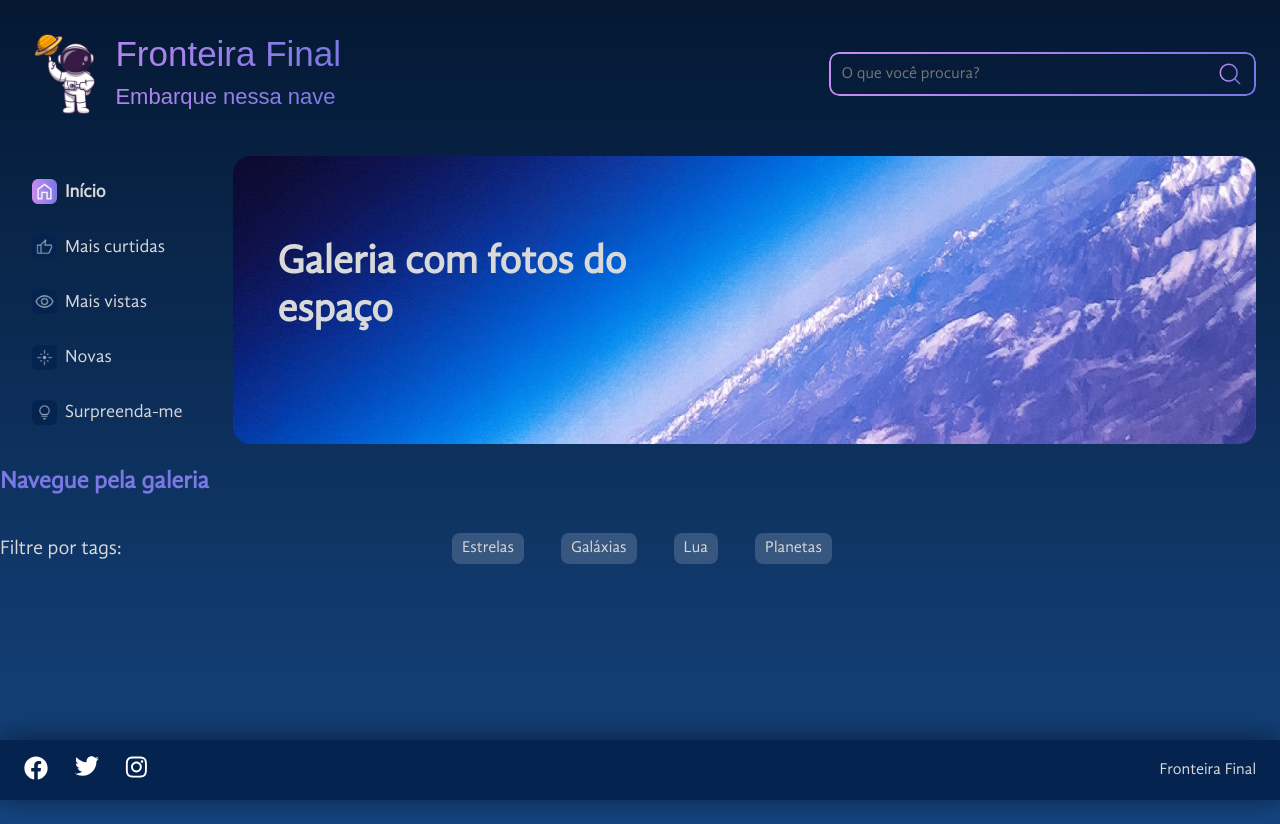
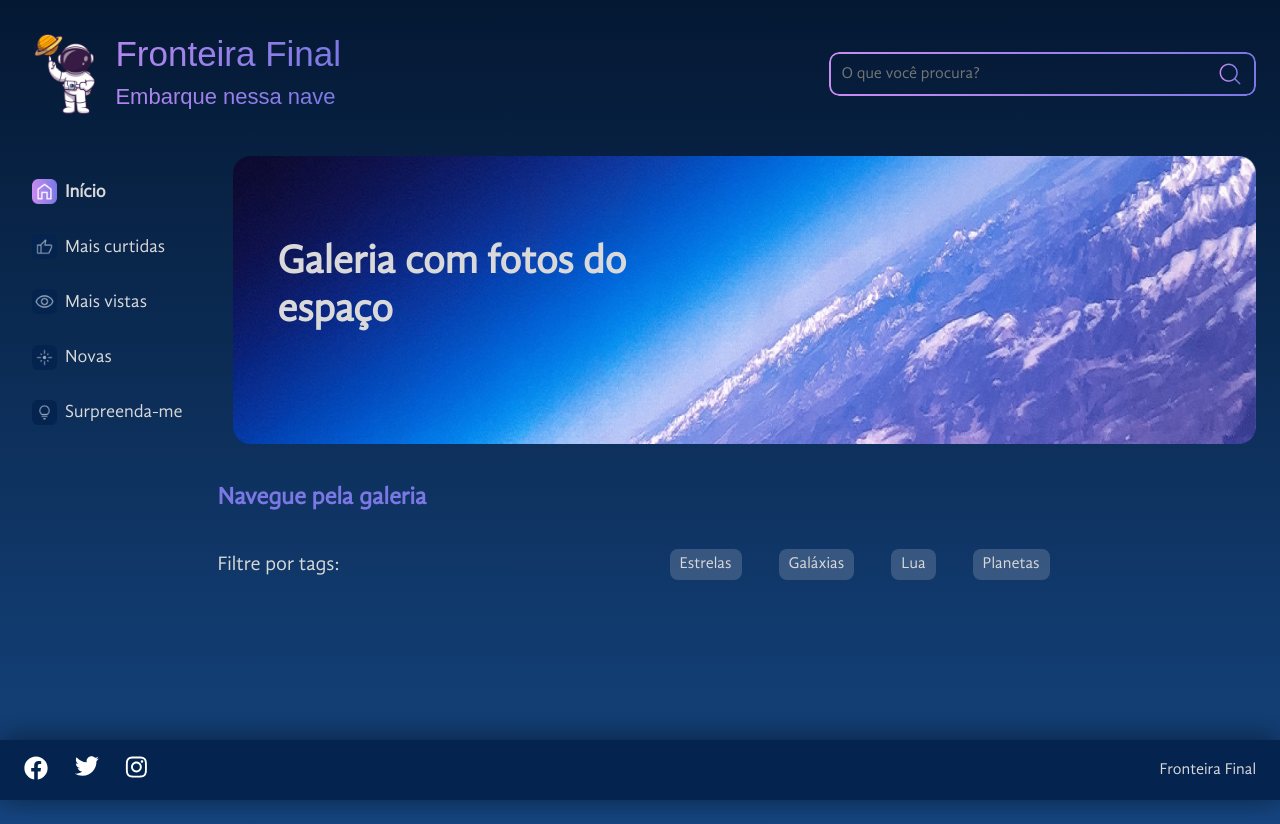
Before and after one commit to NeuronioAzul/space-last-frontier, a React (Create React App) app: page / in a window 1280 px wide. Built offline with nearby package versions, Linux system fonts and the light colour scheme; a web font is replaced by a local one.

Commit message:
💅🏻style(componente) Adiciona style ao componente Galeria

```diff
--- a/src/paginas/PaginaInicial/PaginaInicial.module.scss
+++ b/src/paginas/PaginaInicial/PaginaInicial.module.scss
@@ -30,3 +30,11 @@
     }
   }
 }
+
+.galeria {
+  display: flex;
+  justify-content: space-between;
+  align-items: flex-start;
+  margin-left: 17%;
+  margin-top: 1rem;
+}
--- a/src/paginas/PaginaInicial/index.jsx
+++ b/src/paginas/PaginaInicial/index.jsx
@@ -13,7 +13,7 @@
                 <Menu />
                 <Banner />
             </main>
-            <div>
+            <div className={styles.galeria}>
                 <Galeria />
             </div>
             <Footer />
```
